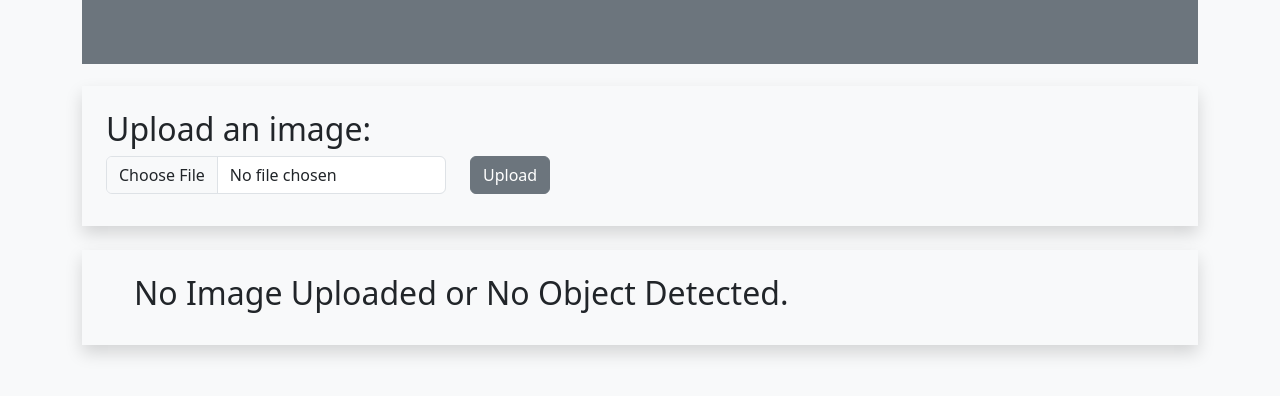
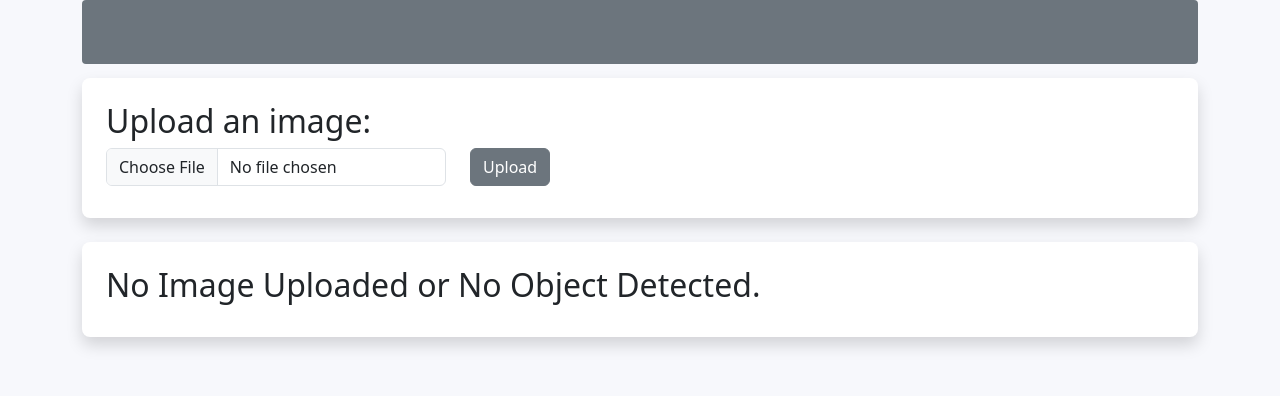
Before and after one commit to tanvirsweb/Object-Detection-Website-using-Django-YoloV3, a Django app: page / in a window 1280 px wide. Shown: the top 396 px of the page. Run offline with Django 5.2, Linux system fonts and the light colour scheme; some libraries are stand-ins or nearby versions.

Commit message:
UI Updated

```diff
--- a/detection/templates/detection/index.html
+++ b/detection/templates/detection/index.html
@@ -5,6 +5,18 @@
     <meta charset="UTF-8">
     <meta name="viewport" content="width=device-width, initial-scale=1.0">
     <link href="{%static 'css/bootstrap.min.css' %}" rel="stylesheet">
+    <style>
+        .c-offwhite {
+            background: #f7f8fc;
+        }
+        .c-white {
+            background: #ffffff;
+        }
+
+        .bg-s {
+            background:#eaf1fb;
+        }
+    </style>
     <title>
         {% comment %} Django Object Detection {% endcomment %}
         Objectify.ai | Smart Object Detection, Powered by YOLO v3
@@ -12,10 +24,11 @@
     </title>
 </head>
 
-<body class="bg-light">
+<body class="c-offwhite">
     <div class="container">
-        <marquee class="h1 bg-secondary text-white mb-3 p-2">Smart Object Detection, Powered by YOLO v3</marquee>
-        <div class="bg-light shadow mx-auto p-4">
+
+        <marquee class="rounded-1 h1 bg-secondary text-white p-2">Smart Object Detection, Powered by YOLO v3</marquee>
+        <div class="c-white rounded-3 shadow mx-auto p-4">
             <h2 class="">Upload an image:</h2>
             <form class="form-group row" action="" method="post" enctype="multipart/form-data">
                 {% csrf_token %}
@@ -28,8 +41,8 @@
             </form>
         </div>
 
-        <div class="bg-light col-md-12 shadow mx-auto my-4">
-            <div class="row m-3 p-4">
+        <div class="c-white rounded-3 col-md-12 shadow mx-auto my-4  p-4">
+            <div class="row">
                 {% if objects %}
                     <div class="col-md-6 col-12">
                         <h2>Detected Objects:</h2>
```
